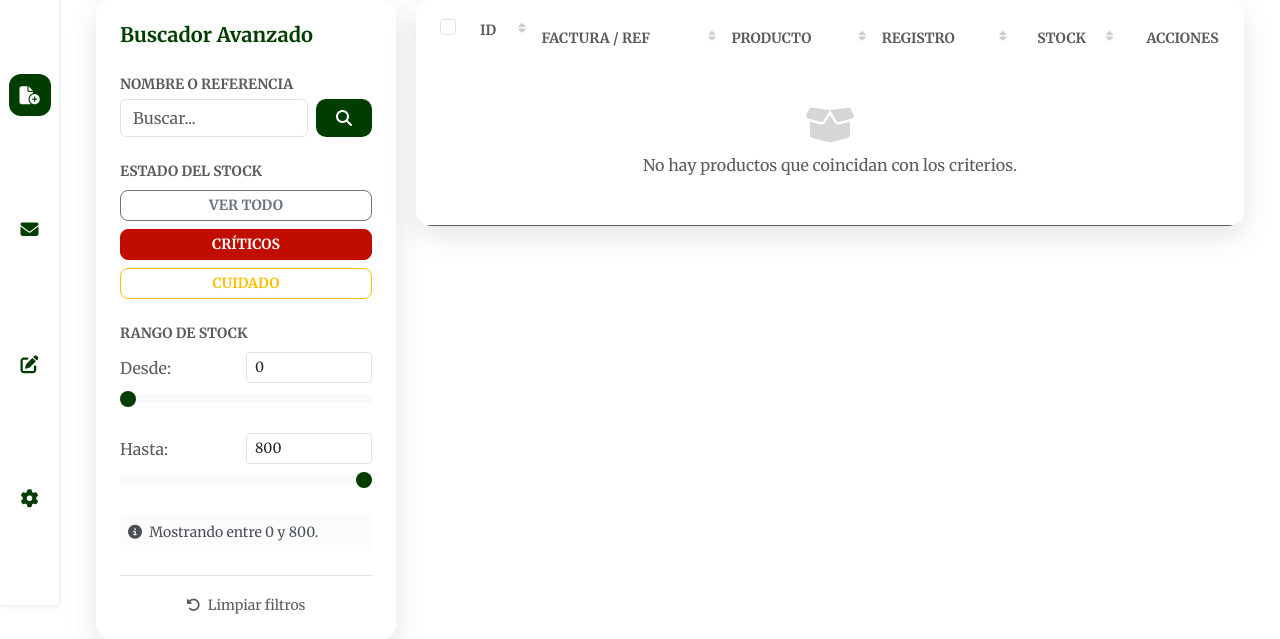
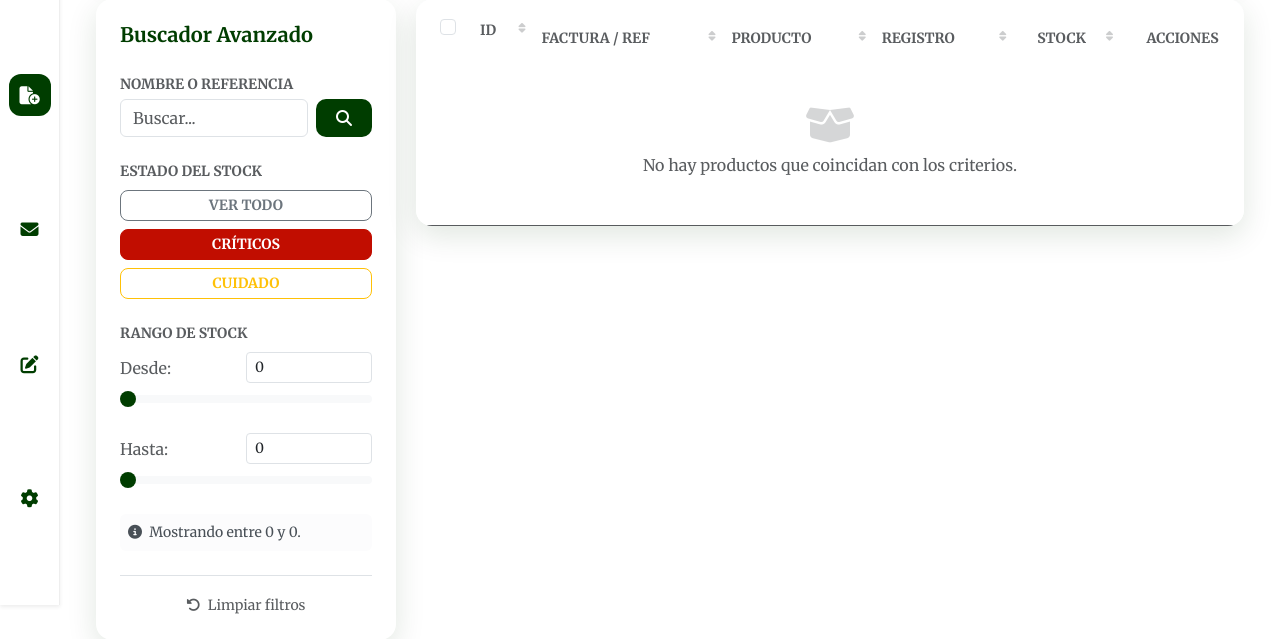
Before and after one commit to RaulGuiraoD/STOKKA, a Django app: page /inventario/?filtro=critico in a window 1280 px wide. Shown: the part 195-834 px from the top of the page. Run offline with Django 5.2, Linux system fonts and the light colour scheme; the visitor is signed in with stand-in values (Sample User, id 1); data that the repository does not hold is empty.

Commit message:
Actualización en los filtros de inventario: el stock maximo ahora se refleja respecto al producto con mayor stock que haya ingresado, asi no tiene un numero limitado a la hora de filtrar

```diff
--- a/inventario/views.py
+++ b/inventario/views.py
@@ -10,6 +10,7 @@ from django.core.exceptions import PermissionDenied
 from .forms import RegistroUsuarioForm, EditarUsuarioAdminForm, ProductoForm
 from django.contrib.auth.hashers import check_password
 from django.utils import timezone
+from django.db.models import Max
 
 from django.db.models import Count, Sum
 from django.db import models
@@ -364,6 +365,7 @@ def inventario_view(request):
     filtro = request.GET.get('filtro')
     query = request.GET.get('q')
     producto = Producto.objects.all().order_by('-fecha_registro')
+    max_stock_real = producto.aggregate(Max('stock_actual'))['stock_actual__max'] or 0
 
     if query:
         producto = producto.filter(
@@ -381,6 +383,7 @@ def inventario_view(request):
 
     return render(request, 'stokka/inventario.html', {
         'productos': producto,
+        'max_stock_real': max_stock_real,
         'filtro_actual': filtro,
         'query_actual': query,
         'form_añadir': form_añadir
--- a/static/css/inventario.css
+++ b/static/css/inventario.css
@@ -17,6 +17,18 @@
 .fila-stokka.stokka-critico td {
     background-color: var(--rojo-alerta) !important;
     color: white !important;
+}
+
+.fila-stokka.stokka-critico .btn-group .fa-pen {
+    color: black !important;
+}
+
+.btn-white:hover .fa-pen {
+    color: black !important;
+}
+
+.stokka-critico .btn-group .btn {
+    color: inherit;
 }
 
 /* Efecto de desplazamiento y resalte */
--- a/static/js/inventario.js
+++ b/static/js/inventario.js
@@ -100,15 +100,26 @@ document.addEventListener("DOMContentLoaded", function () {
 
     // Resetear visualmente al hacer clic en limpiar
     if (btnLimpiar) {
-        btnLimpiar.addEventListener("click", () => {
+        btnLimpiar.addEventListener("click", (e) => {
+            // e.preventDefault(); // Si es un enlace <a> para que no recargue
+
+            // Obtenemos el valor máximo real desde el atributo max del input
+            const valorMaximoReal = stockMax.getAttribute('max');
+
             if (stockMin) stockMin.value = 0;
             if (numMin) numMin.value = 0;
-            if (stockMax) stockMax.value = 800;
-            if (numMax) numMax.value = 800;
+            if (stockMax) stockMax.value = valorMaximoReal;
+            if (numMax) numMax.value = valorMaximoReal;
+
+            if (rangoTexto) {
+                rangoTexto.innerText = `0 y ${valorMaximoReal}`;
+            }
+
+            aplicarFiltros(); // Para que la tabla se limpie también
         });
     }
 
-    // --- FUNCIÓN FILTRAR (CORREGIDA) ---
+    // --- FUNCIÓN FILTRAR  ---
     function aplicarFiltros() {
         const term = searchInput.value.toLowerCase().trim();
         const minLimit = parseInt(stockMin.value) || 0;
--- a/templates/stokka/inventario.html
+++ b/templates/stokka/inventario.html
@@ -65,23 +65,24 @@
                             <div class="d-flex justify-content-between align-items-center mb-1">
                                 <label class="extra-small text-muted">Desde:</label>
                                 <input type="number" id="numMin" class="form-control form-control-sm w-50" min="0"
-                                    max="800" value="0">
+                                    max="{{ max_stock_real }}" value="0">
                             </div>
-                            <input type="range" id="stockMin" min="0" max="800" value="0" class="form-range">
+                            <input type="range" id="stockMin" min="0" max="{{ max_stock_real }}" value="0"
+                                class="form-range">
                         </div>
 
                         <div class="mb-3">
                             <div class="d-flex justify-content-between align-items-center mb-1">
                                 <label class="extra-small text-muted">Hasta:</label>
                                 <input type="number" id="numMax" class="form-control form-control-sm w-50" min="0"
-                                    max="800" value="800">
+                                    max="{{ max_stock_real }}" value="{{ max_stock_real }}">
                             </div>
-                            <input type="range" id="stockMax" min="0" max="800" value="800" class="form-range">
+                            <input type="range" id="stockMax" min="0" max="{{ max_stock_real }}"
+                                value="{{ max_stock_real }}" class="form-range">
                         </div>
 
                         <div class="alert alert-light border-0 small p-2 mt-2">
-                            <i class="fa-solid fa-info-circle me-1"></i> Mostrando entre <span id="rangoTexto">0 y
-                                800</span>.
+                            <i class="fa-solid fa-info-circle me-1"></i> Mostrando entre <span id="rangoTexto">0 y {{max_stock_real }}</span>.
                         </div>
                     </div>
 
@@ -146,7 +147,8 @@
                                     <div class="d-flex align-items-center justify-content-center gap-2">
                                         <a href="#" data-url="{% url 'disminuir_stock' p.pk %}" data-pk="{{ p.pk }}"
                                             class="btn-adjust-stock shadow-sm">-</a>
-                                        <span id="stock-val-{{ p.pk }}" class="stock-number mx-1">{{p.stock_actual}}</span>
+                                        <span id="stock-val-{{ p.pk }}"
+                                            class="stock-number mx-1">{{p.stock_actual}}</span>
                                         <a href="#" data-url="{% url 'aumentar_stock' p.pk %}" data-pk="{{ p.pk }}"
                                             class="btn-adjust-stock shadow-sm">+</a>
                                     </div>
```
